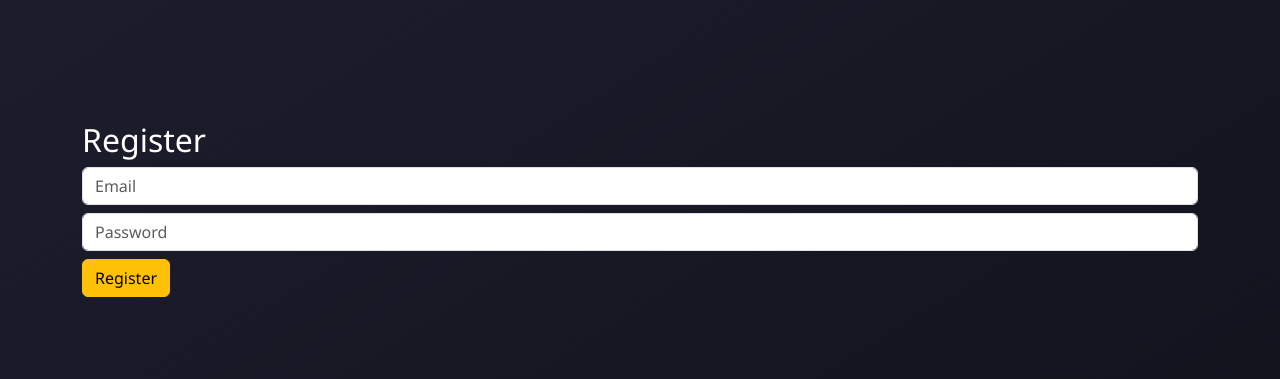
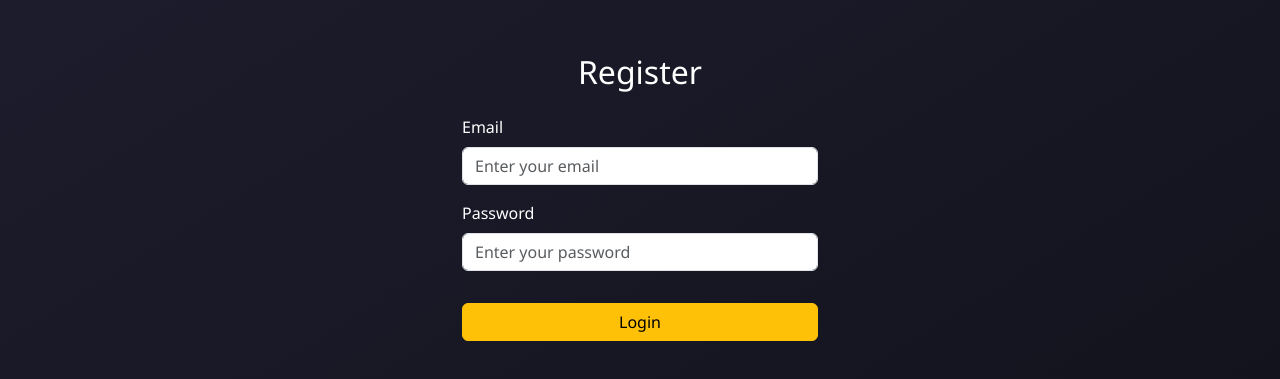
Before and after one commit to gkurkjian/Task_Manager_Project, a Next.js app: page /register in a window 1280 px wide. Shown: the part 215-594 px from the top of the page. Built offline with nearby package versions, Linux system fonts and the light colour scheme; no server answers.

Commit message:
ninth commit: Add React-Bootstrap for improved UI in login and registration forms

```diff
--- a/package.json
+++ b/package.json
@@ -14,6 +14,7 @@
     "bootstrap": "^5.3.7",
     "next": "15.4.4",
     "react": "19.1.0",
+    "react-bootstrap": "^2.10.10",
     "react-dom": "19.1.0"
   },
   "devDependencies": {
--- a/pages/register.js
+++ b/pages/register.js
@@ -1,6 +1,8 @@
 import { useState } from 'react';
 import { supabase } from '@/lib/supabaseClient';
 import { useRouter } from 'next/router';
+import { Container, Row, Col, Form, Button, Alert } from "react-bootstrap";
+
 
 export default function Register() {
     const [email, setEmail] = useState("");
@@ -22,17 +24,42 @@ export default function Register() {
         }
     }
 
-    return (
-        <div className="container mt-5 text-white">
-            <h2>Register</h2>
-            <form onSubmit={handleRegister}>
-                <input type='email' placeholder='Email' className='form-control my-2'
-                    onChange={(e) => setEmail(e.target.value)} value={email} required/>
-                <input type='password' placeholder='Password' className='form-control my-2'
-                    onChange={(e) => setPassword(e.target.value)} value={password} required/>
-                {error && <p className="text-danger">{error}</p>}
-                <button className="btn btn-warning">Register</button>
-            </form>
-        </div>
-    );
+      return (
+    <Container className="mt-4">
+      <Row className="justify-content-center">
+        <Col xs={10} sm={8} md={6} lg={4}>
+          <h2 className="text-center mb-4 text-white">Register</h2>
+          <Form onSubmit={handleRegister}>
+            <Form.Group className="mb-3" controlId="formEmail">
+              <Form.Label className="text-white">Email</Form.Label>
+              <Form.Control
+                type="email"
+                placeholder="Enter your email"
+                value={email}
+                onChange={(e) => setEmail(e.target.value)}
+                required
+              />
+            </Form.Group>
+
+            <Form.Group className="mb-3" controlId="formPassword">
+              <Form.Label className="text-white">Password</Form.Label>
+              <Form.Control
+                type="password"
+                placeholder="Enter your password"
+                value={password}
+                onChange={(e) => setPassword(e.target.value)}
+                required
+              />
+            </Form.Group>
+
+            {error && <Alert variant="danger" className="mt-3">{error}</Alert>}
+
+            <Button variant="warning" type="submit" className="w-100 mt-3">
+              Login
+            </Button>
+          </Form>
+        </Col>
+      </Row>
+    </Container>
+  );
 }
```
Also changed, not shown: pages/login.js (+43 -16 lines), 1 other file (tests, documents, lock files or other folders).
